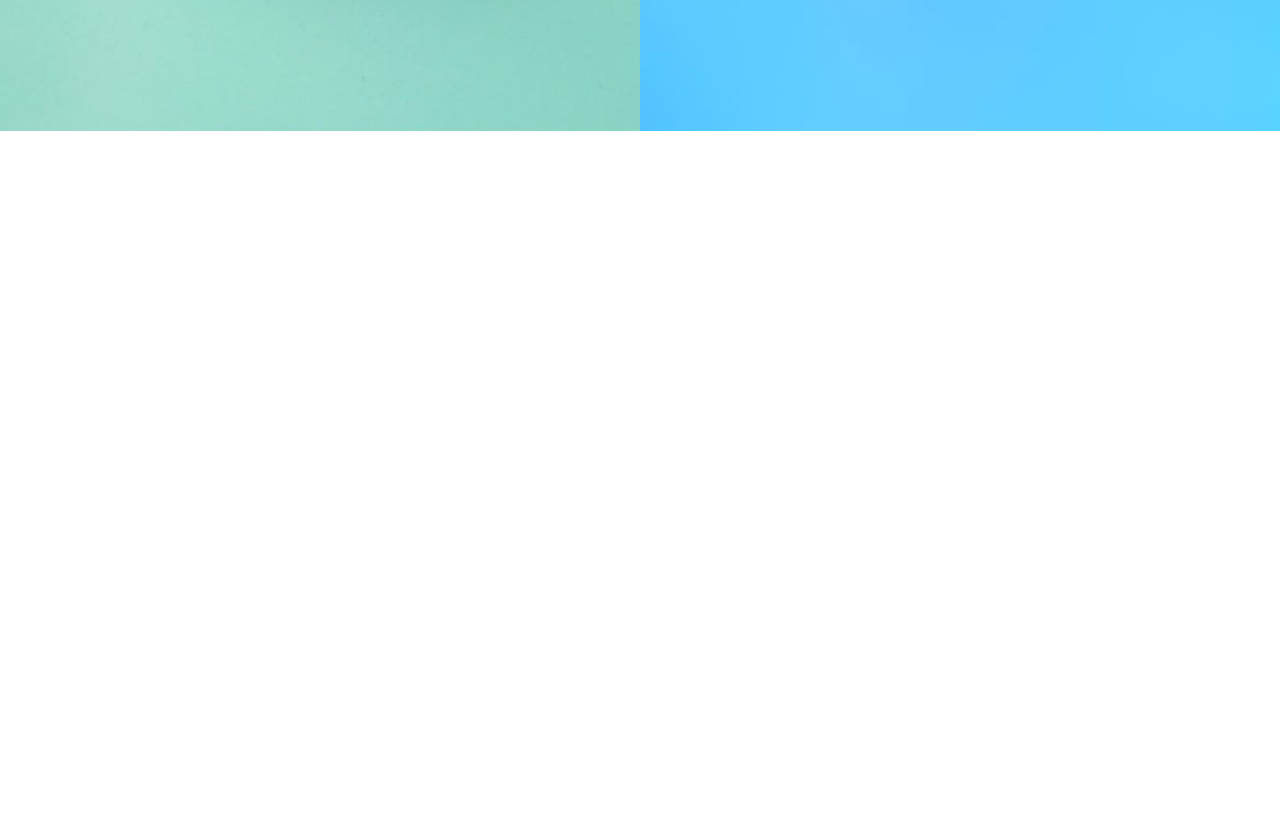
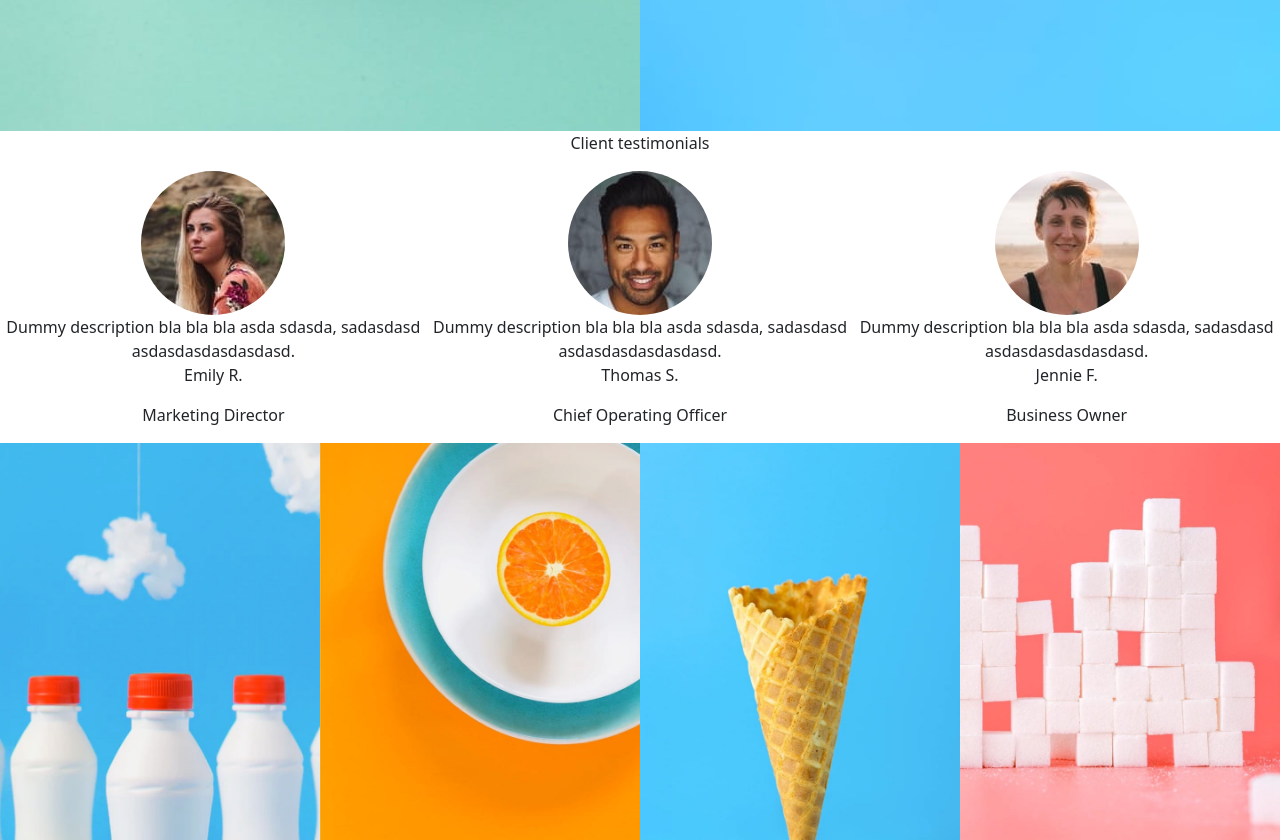
Before and after one commit to Wklej/sunnyside, a React (Create React App) app: page / in a window 1280 px wide. Shown: the part 2180-3020 px from the top of the page. Before the commit the page ends 2311 px from the top, so only its background shows below. Built offline with nearby package versions, Linux system fonts and the light colour scheme.

Commit message:
+ ppl and row with images

```diff
--- a/src/App.css
+++ b/src/App.css
@@ -6,3 +6,7 @@
   position: absolute;
   top: 50%;
 }
+
+.roundImg {
+  border-radius: 50%;
+}
--- a/src/App.js
+++ b/src/App.js
@@ -9,9 +9,23 @@ import cupPic from './images/desktop/image-stand-out.jpg'
 import cherries from './images/desktop/image-graphic-design.jpg'
 import oranges from './images/desktop/image-photography.jpg'
 import ImageWithText from './Components/ImageWithText';
-import img from './images/desktop/image-header.jpg'
+import Description from './Components/Description';
+import Emily from './images/image-emily.jpg'
+import Jennie from './images/image-jennie.jpg'
+import Thomas from './images/image-thomas.jpg'
+import milks from './images/desktop/image-gallery-milkbottles.jpg'
+import orange from './images/desktop/image-gallery-orange.jpg'
+import sugarcubes from './images/desktop/image-gallery-sugarcubes.jpg'
+import cone from './images/desktop/image-gallery-cone.jpg'
+import RowWithImages from './Components/RowWithImages';
+
 
 const App = () => {
+
+	const dummyDesc = "Dummy description bla bla bla\
+	 asda sdasda, sadasdasd \
+	 asdasdasdasdasdasd."
+
   return (
 	<div className="container-fluid p-0">
 		<Navbar />
@@ -29,8 +43,16 @@ const App = () => {
 			<ImageWithText img={cherries} title={"Graphic Design"} content={"cherry content"} />
 			<ImageWithText img={oranges} title={"Photography"} content={"orange content"} />
 		</div>
+		<div className="row g-0">
+			<p className='text-center'>Client testimonials</p>
+		</div>
+		<div className="row g-0">
+			<Description img={Emily} desc={dummyDesc} name={'Emily R.'} rank={'Marketing Director'} />
+			<Description img={Thomas} desc={dummyDesc} name={'Thomas S.'} rank={'Chief Operating Officer'} />
+			<Description img={Jennie} desc={dummyDesc} name={'Jennie F.'} rank={'Business Owner'} />
+		</div>
 
-
+		<RowWithImages imgArr={[milks, orange, cone, sugarcubes]} />
 
 
     </div>
--- /dev/null
+++ b/src/Components/Description.js
@@ -0,0 +1,14 @@
+const Description = ({img, desc, name, rank}) => {
+    return (
+        <div className="col g-0 text-center">
+            <img src={img} className="roundImg" />
+            <div className="row g-0">{desc}</div>
+            <div className="row g-0">
+                <p>{name}</p>
+                <p>{rank}</p>
+            </div>
+        </div>
+     );
+}
+
+export default Description;
--- /dev/null
+++ b/src/Components/RowWithImages.js
@@ -0,0 +1,23 @@
+const RowWithImages = ({imgArr}) => {
+
+    const arr = () => {
+        let array = []
+
+        for (let i = 0; i < imgArr.length; ++i) {
+            array.push(
+                <div className="col">
+                    <img src={imgArr[i]} className="img-fluid" />
+                </div>
+            )
+        }
+        return array
+    }
+
+    return (
+        <div className="row g-0">
+			{arr()}
+		</div>
+     );
+}
+
+export default RowWithImages;
```
